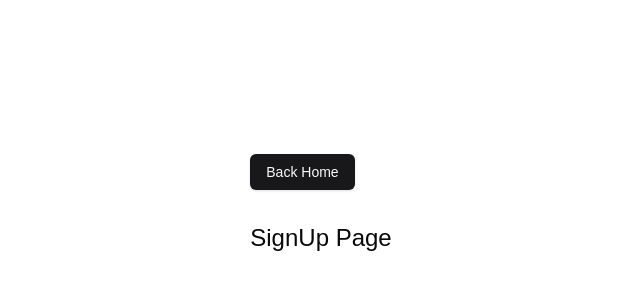
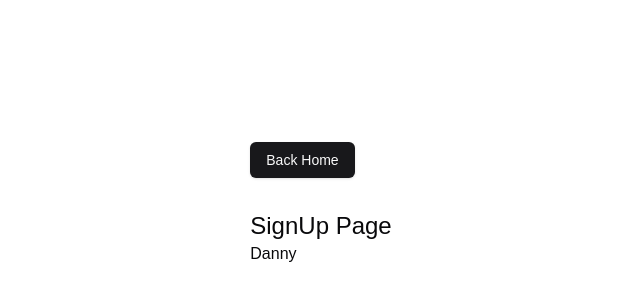
Before and after one commit to mulbahoplanojames/hackathon_project, a Next.js app: page /signup in a window 1280 px wide. Shown: the part 196-496 px from the top of the page, without its empty margins (319-959 px from the left). Built offline with nearby package versions, Linux system fonts and the light colour scheme.

Commit message:
Testing branch

```diff
--- a/src/app/(auth)/signup/page.tsx
+++ b/src/app/(auth)/signup/page.tsx
@@ -9,6 +9,7 @@ const SignUp = () => {
           <Button>Back Home</Button>
         </Link>
         <h1 className="text-2xl pt-8">SignUp Page</h1>
+        <h1>Danny</h1>
       </section>
     </>
   );
```
